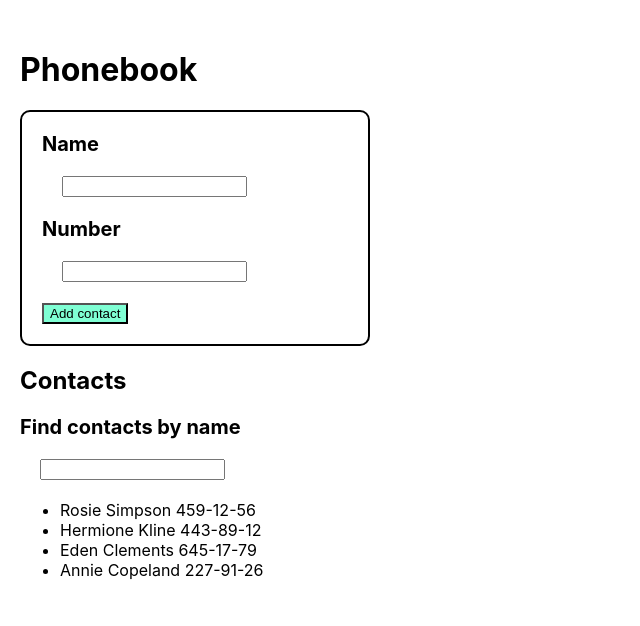
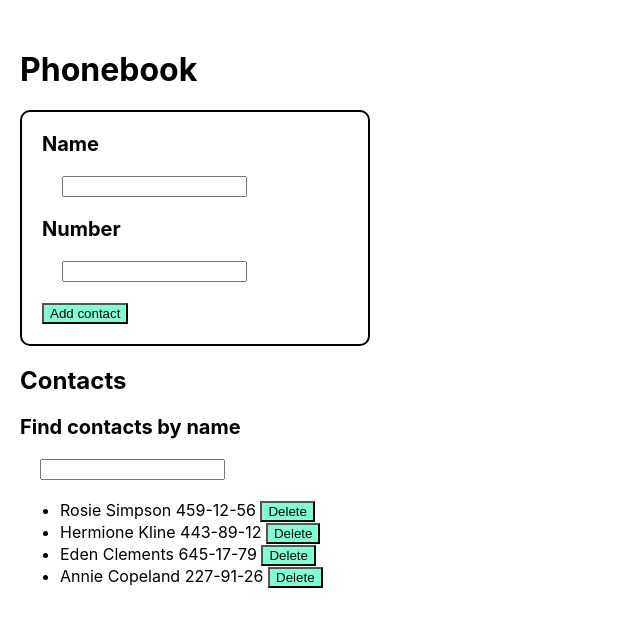
Before and after one commit to MateuszCharysz/goit-react-hw-02-phonebook, a React (Create React App) app: page / in a window 1280 px wide. Shown: the top 626 px of the page, without its empty margins (0-640 px from the left). Built offline with nearby package versions, Linux system fonts and the light colour scheme.

Commit message:
step 6 ready prepering props

```diff
--- a/src/components/App.jsx
+++ b/src/components/App.jsx
@@ -30,15 +30,27 @@ export class App extends Component {
         .includes(this.state.filter.toLocaleLowerCase()),
     );
 
+  deleteContact = id => {
+    this.setState(prevState => ({
+      contacts: [...prevState.contacts.filter(contact => contact.id !== id)],
+    }));
+  };
+
   isName = (contacts = this.state.contacts) =>
     contacts.name.toLowerCase() === this.filter.toLowerCase();
+
   submitForm = callback => {
-    console.log(callback);
-    let formState = { id: this.idCreate(), ...callback };
-    console.log(formState);
-    this.setState(prevState => ({
-      contacts: [...prevState.contacts, formState],
-    }));
+    if (
+      this.state.contacts.filter(contact => contact.name === callback.name)
+        .length !== 1
+    ) {
+      let formState = { id: this.idCreate(), ...callback };
+      this.setState(prevState => ({
+        contacts: [...prevState.contacts, formState],
+      }));
+    } else {
+      alert(`${callback.name} is already in contacts.`);
+    }
   };
 
   idCreate = () => nanoid();
@@ -58,7 +70,10 @@ export class App extends Component {
           funcChange={this.changeHandler}
           stateField={this.state.filter}
         />
-        <ContactList arr={this.filterContacts()} />
+        <ContactList
+          arr={this.filterContacts()}
+          btnHandler={this.deleteContact}
+        />
       </div>
     );
   }
--- a/src/components/button/button.jsx
+++ b/src/components/button/button.jsx
@@ -2,15 +2,17 @@ import React from 'react'
 import PropTypes from 'prop-types'
 import css from './Button.module.css'
 
-const Button = ({label, typeOfBtn}) => {
+const Button = ({label, typeOfBtn, id, btnFunc}) => {
   return (
-    <button className={css.btn} type={typeOfBtn}>{label}</button>
+    <button className={css.btn} type={typeOfBtn} listdata={id} onClick={btnFunc}>{label}</button>
   )
 }
 
 Button.propTypes = {
     label: PropTypes.string.isRequired,
-    typeOfBtn: PropTypes.string.isRequired
+    typeOfBtn: PropTypes.string.isRequired,
+    id: PropTypes.string,
+    btnFunc: PropTypes.func
 }
 
 export default Button
--- a/src/components/contact-list/contact-list.jsx
+++ b/src/components/contact-list/contact-list.jsx
@@ -1,11 +1,12 @@
 import React from 'react';
 import PropTypes from 'prop-types';
+import Button from 'components/button/button';
 
-const ContactList = ({ arr }) => {
+const ContactList = ({ arr, btnHandler }) => {
   return (
     <ul>
       {arr.map(({ id, name, number }) => (
-        <li key={id}>{`${name} ${number}`}</li>
+        <li key={id}>{`${name} ${number}`} <Button label='Delete' typeOfBtn='button' btnFunc={() => btnHandler(id)} listdata={id}/></li>
       ))}
     </ul>
   );
@@ -16,9 +17,10 @@ ContactList.propTypes = {
     PropTypes.shape({
       id: PropTypes.string.isRequired,
       name: PropTypes.string.isRequired,
-      number: PropTypes.string,
+      number: PropTypes.string.isRequired,
     }),
   ),
+  btnHandler: PropTypes.func.isRequired
 };
 
 export default ContactList;
```
